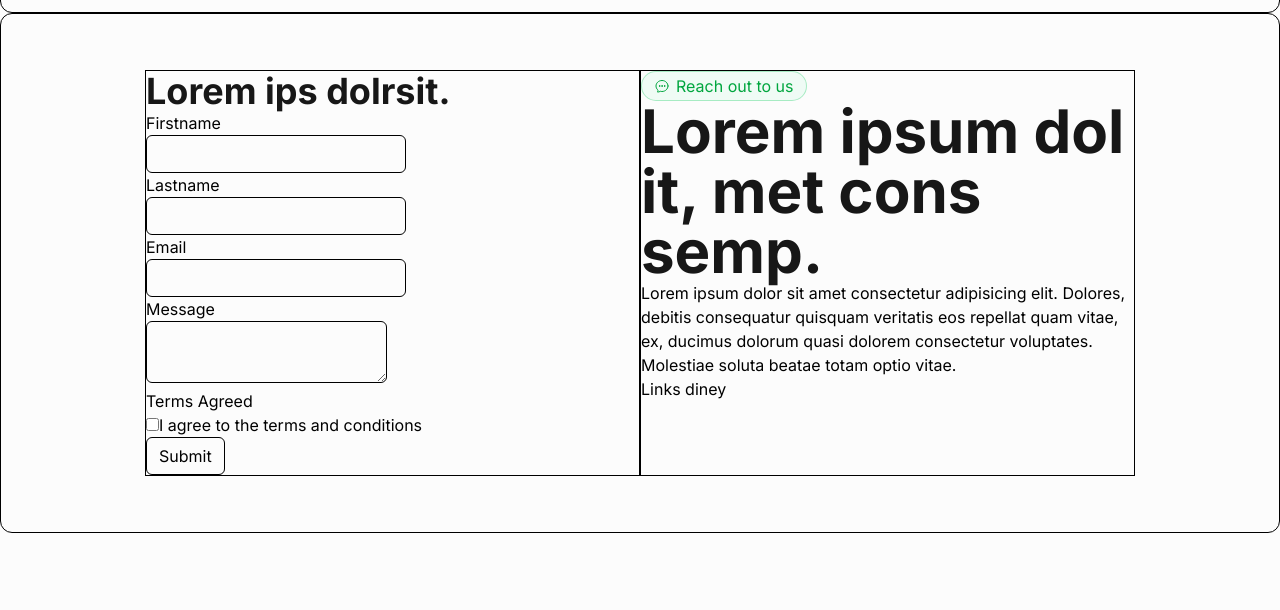
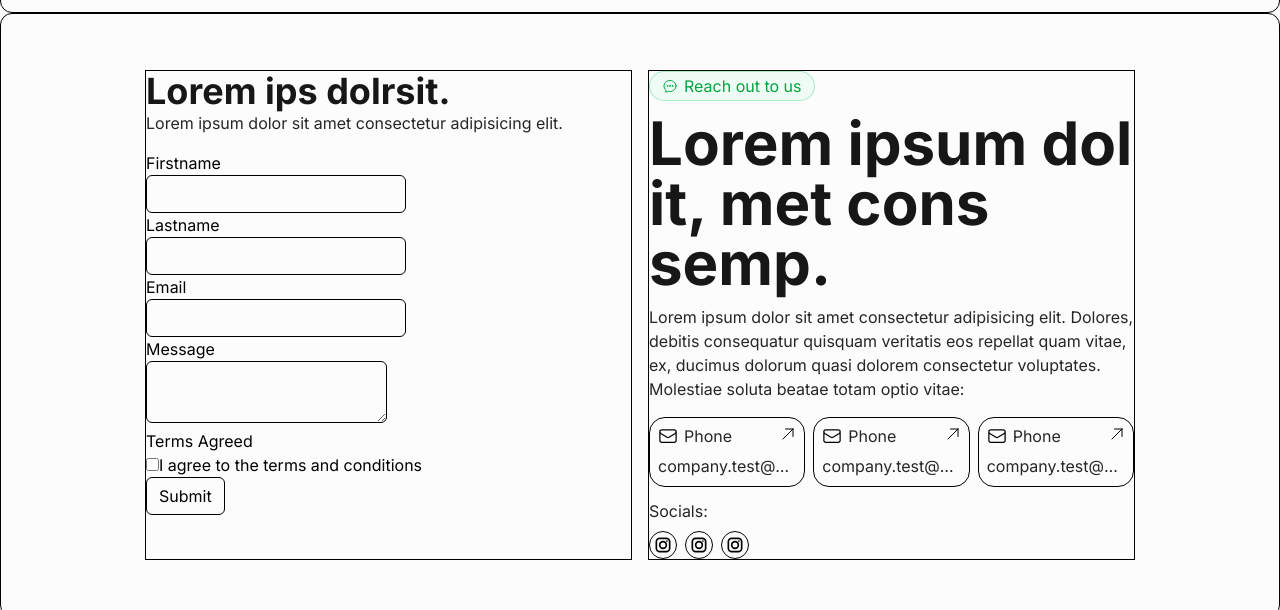
Before and after one commit to fwedwicc/kms, a React (Vite) app in the folder frontend/: page / in a window 1280 px wide. Shown: the part 199-809 px from the top of the page. Built offline with nearby package versions, Linux system fonts and the light colour scheme; no server answers.

Commit message:
Enhance Contact component layout and styling; add social links and update text styles

```diff
--- a/frontend/src/components/guest/Contact.jsx
+++ b/frontend/src/components/guest/Contact.jsx
@@ -4,7 +4,6 @@ import api from '../../utils/api'
 import toast, { Toaster } from 'react-hot-toast'
 
 const Contact = () => {
-
   const [loading, setLoading] = useState(false)
   const [error, setError] = useState('')
   const [formData, setFormData] = useState({
@@ -62,12 +61,13 @@ const Contact = () => {
   }
 
   return (
-    <section id='contact' className='grid lg:grid-cols-2 grid-cols-1 border rounded-xl lg:px-36 md:px-12  px-4 p-4 md:p-14'>
+    <section id='contact' className='grid lg:grid-cols-2 grid-cols-1 border rounded-xl lg:px-36 md:px-12 gap-4 px-4 p-4 md:p-14'>
       <Toaster position="top-right" />
       {/* Left Content */}
       <div className='border'>
         <h3>Lorem ips dolrsit.</h3>
-        <form onSubmit={handleSubmit}>
+        <p>Lorem ipsum dolor sit amet consectetur adipisicing elit.</p>
+        <form onSubmit={handleSubmit} className='mt-4'>
           {/* Firstname */}
           <fieldset>
             <legend>Firstname</legend>
@@ -133,7 +133,7 @@ const Contact = () => {
         </form>
       </div>
       {/* Right Content */}
-      <div className='border'>
+      <div className='border space-y-3'>
         <Badge styles='border-green-500/30 bg-green-400/5 text-green-600'>
           <svg xmlns="http://www.w3.org/2000/svg" fill="none" viewBox="0 0 24 24" strokeWidth={1.5} stroke="currentColor" className="size-4">
             <path strokeLinecap="round" strokeLinejoin="round" d="M8.625 12a.375.375 0 1 1-.75 0 .375.375 0 0 1 .75 0Zm0 0H8.25m4.125 0a.375.375 0 1 1-.75 0 .375.375 0 0 1 .75 0Zm0 0H12m4.125 0a.375.375 0 1 1-.75 0 .375.375 0 0 1 .75 0Zm0 0h-.375M21 12c0 4.556-4.03 8.25-9 8.25a9.764 9.764 0 0 1-2.555-.337A5.972 5.972 0 0 1 5.41 20.97a5.969 5.969 0 0 1-.474-.065 4.48 4.48 0 0 0 .978-2.025c.09-.457-.133-.901-.467-1.226C3.93 16.178 3 14.189 3 12c0-4.556 4.03-8.25 9-8.25s9 3.694 9 8.25Z" />
@@ -141,8 +141,73 @@ const Contact = () => {
           Reach out to us
         </Badge>
         <h1>Lorem ipsum dol it, met cons semp.</h1>
-        <p>Lorem ipsum dolor sit amet consectetur adipisicing elit. Dolores, debitis consequatur quisquam veritatis eos repellat quam vitae, ex, ducimus dolorum quasi dolorem consectetur voluptates. Molestiae soluta beatae totam optio vitae.</p>
-        <p>Links diney</p>
+        <p>Lorem ipsum dolor sit amet consectetur adipisicing elit. Dolores, debitis consequatur quisquam veritatis eos repellat quam vitae, ex, ducimus dolorum quasi dolorem consectetur voluptates. Molestiae soluta beatae totam optio vitae:</p>
+        {/* More */}
+        <div className='grid md:grid-cols-3 grid-cols-2 gap-2 mt-4'>
+          <a href='#' className='border p-2 rounded-2xl space-y-2'>
+            <div className='flex justify-between items-start'>
+              <div className='flex items-center gap-1.5'>
+                <svg xmlns="http://www.w3.org/2000/svg" fill="none" viewBox="0 0 24 24" strokeWidth={1.5} stroke="currentColor" className="size-5">
+                  <path strokeLinecap="round" strokeLinejoin="round" d="M21.75 6.75v10.5a2.25 2.25 0 0 1-2.25 2.25h-15a2.25 2.25 0 0 1-2.25-2.25V6.75m19.5 0A2.25 2.25 0 0 0 19.5 4.5h-15a2.25 2.25 0 0 0-2.25 2.25m19.5 0v.243a2.25 2.25 0 0 1-1.07 1.916l-7.5 4.615a2.25 2.25 0 0 1-2.36 0L3.32 8.91a2.25 2.25 0 0 1-1.07-1.916V6.75" />
+                </svg>
+                <span className='leading-none'>Phone</span>
+              </div>
+              <svg xmlns="http://www.w3.org/2000/svg" fill="none" viewBox="0 0 24 24" strokeWidth={1.5} stroke="currentColor" className="size-4">
+                <path strokeLinecap="round" strokeLinejoin="round" d="m4.5 19.5 15-15m0 0H8.25m11.25 0v11.25" />
+              </svg>
+            </div>
+            <p className='truncate'>company.test@email.com</p>
+          </a>
+          <a href='#' className='border p-2 rounded-2xl space-y-2'>
+            <div className='flex justify-between items-start'>
+              <div className='flex items-center gap-1.5'>
+                <svg xmlns="http://www.w3.org/2000/svg" fill="none" viewBox="0 0 24 24" strokeWidth={1.5} stroke="currentColor" className="size-5">
+                  <path strokeLinecap="round" strokeLinejoin="round" d="M21.75 6.75v10.5a2.25 2.25 0 0 1-2.25 2.25h-15a2.25 2.25 0 0 1-2.25-2.25V6.75m19.5 0A2.25 2.25 0 0 0 19.5 4.5h-15a2.25 2.25 0 0 0-2.25 2.25m19.5 0v.243a2.25 2.25 0 0 1-1.07 1.916l-7.5 4.615a2.25 2.25 0 0 1-2.36 0L3.32 8.91a2.25 2.25 0 0 1-1.07-1.916V6.75" />
+                </svg>
+                <span className='leading-none'>Phone</span>
+              </div>
+              <svg xmlns="http://www.w3.org/2000/svg" fill="none" viewBox="0 0 24 24" strokeWidth={1.5} stroke="currentColor" className="size-4">
+                <path strokeLinecap="round" strokeLinejoin="round" d="m4.5 19.5 15-15m0 0H8.25m11.25 0v11.25" />
+              </svg>
+            </div>
+            <p className='truncate'>company.test@email.com</p>
+          </a>
+          <a href='#' className='border p-2 rounded-2xl space-y-2'>
+            <div className='flex justify-between items-start'>
+              <div className='flex items-center gap-1.5'>
+                <svg xmlns="http://www.w3.org/2000/svg" fill="none" viewBox="0 0 24 24" strokeWidth={1.5} stroke="currentColor" className="size-5">
+                  <path strokeLinecap="round" strokeLinejoin="round" d="M21.75 6.75v10.5a2.25 2.25 0 0 1-2.25 2.25h-15a2.25 2.25 0 0 1-2.25-2.25V6.75m19.5 0A2.25 2.25 0 0 0 19.5 4.5h-15a2.25 2.25 0 0 0-2.25 2.25m19.5 0v.243a2.25 2.25 0 0 1-1.07 1.916l-7.5 4.615a2.25 2.25 0 0 1-2.36 0L3.32 8.91a2.25 2.25 0 0 1-1.07-1.916V6.75" />
+                </svg>
+                <span className='leading-none'>Phone</span>
+              </div>
+              <svg xmlns="http://www.w3.org/2000/svg" fill="none" viewBox="0 0 24 24" strokeWidth={1.5} stroke="currentColor" className="size-4">
+                <path strokeLinecap="round" strokeLinejoin="round" d="m4.5 19.5 15-15m0 0H8.25m11.25 0v11.25" />
+              </svg>
+            </div>
+            <p className='truncate'>company.test@email.com</p>
+          </a>
+        </div>
+        {/* Socials */}
+        <div className='space-y-2'>
+          <p>Socials:</p>
+          <div className='flex items-center gap-2'>
+            <a href="" className='flex items-center justify-center size-7 rounded-full border'>
+              <svg className="size-5" aria-hidden="true" xmlns="http://www.w3.org/2000/svg" width="24" height="24" fill="none" viewBox="0 0 24 24">
+                <path fill="currentColor" fill-rule="evenodd" d="M3 8a5 5 0 0 1 5-5h8a5 5 0 0 1 5 5v8a5 5 0 0 1-5 5H8a5 5 0 0 1-5-5V8Zm5-3a3 3 0 0 0-3 3v8a3 3 0 0 0 3 3h8a3 3 0 0 0 3-3V8a3 3 0 0 0-3-3H8Zm7.597 2.214a1 1 0 0 1 1-1h.01a1 1 0 1 1 0 2h-.01a1 1 0 0 1-1-1ZM12 9a3 3 0 1 0 0 6 3 3 0 0 0 0-6Zm-5 3a5 5 0 1 1 10 0 5 5 0 0 1-10 0Z" clip-rule="evenodd" />
+              </svg>
+            </a>
+            <a href="" className='flex items-center justify-center size-7 rounded-full border'>
+              <svg className="size-5" aria-hidden="true" xmlns="http://www.w3.org/2000/svg" width="24" height="24" fill="none" viewBox="0 0 24 24">
+                <path fill="currentColor" fill-rule="evenodd" d="M3 8a5 5 0 0 1 5-5h8a5 5 0 0 1 5 5v8a5 5 0 0 1-5 5H8a5 5 0 0 1-5-5V8Zm5-3a3 3 0 0 0-3 3v8a3 3 0 0 0 3 3h8a3 3 0 0 0 3-3V8a3 3 0 0 0-3-3H8Zm7.597 2.214a1 1 0 0 1 1-1h.01a1 1 0 1 1 0 2h-.01a1 1 0 0 1-1-1ZM12 9a3 3 0 1 0 0 6 3 3 0 0 0 0-6Zm-5 3a5 5 0 1 1 10 0 5 5 0 0 1-10 0Z" clip-rule="evenodd" />
+              </svg>
+            </a>
+            <a href="" className='flex items-center justify-center size-7 rounded-full border'>
+              <svg className="size-5" aria-hidden="true" xmlns="http://www.w3.org/2000/svg" width="24" height="24" fill="none" viewBox="0 0 24 24">
+                <path fill="currentColor" fill-rule="evenodd" d="M3 8a5 5 0 0 1 5-5h8a5 5 0 0 1 5 5v8a5 5 0 0 1-5 5H8a5 5 0 0 1-5-5V8Zm5-3a3 3 0 0 0-3 3v8a3 3 0 0 0 3 3h8a3 3 0 0 0 3-3V8a3 3 0 0 0-3-3H8Zm7.597 2.214a1 1 0 0 1 1-1h.01a1 1 0 1 1 0 2h-.01a1 1 0 0 1-1-1ZM12 9a3 3 0 1 0 0 6 3 3 0 0 0 0-6Zm-5 3a5 5 0 1 1 10 0 5 5 0 0 1-10 0Z" clip-rule="evenodd" />
+              </svg>
+            </a>
+          </div>
+        </div>
       </div>
 
     </section>
--- a/frontend/src/index.css
+++ b/frontend/src/index.css
@@ -12,7 +12,10 @@ body {
   font-weight: 400;
   font-style: normal;
 }
-
+p,
+span {
+  @apply md:text-base text-sm text-neutral-800;
+}
 h1 {
   @apply md:text-6xl text-5xl font-bold text-neutral-900;
 }
```
